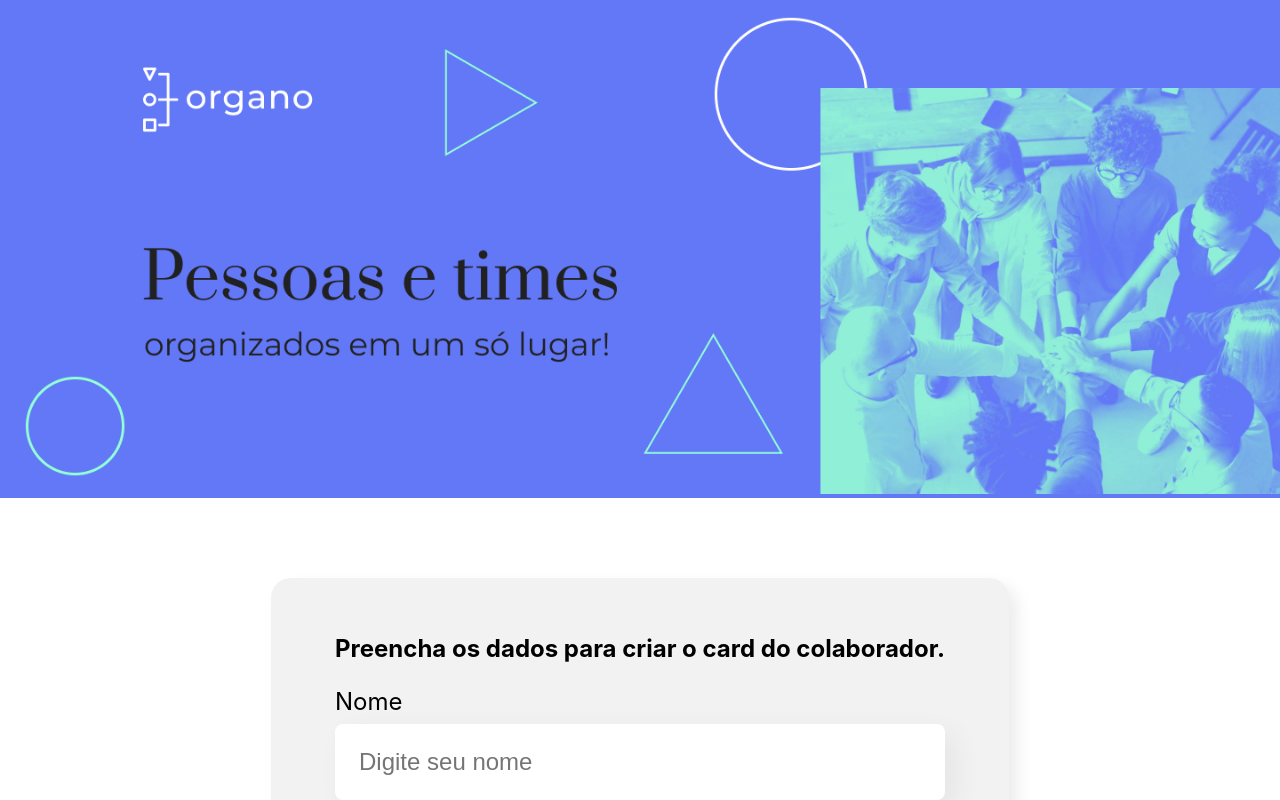
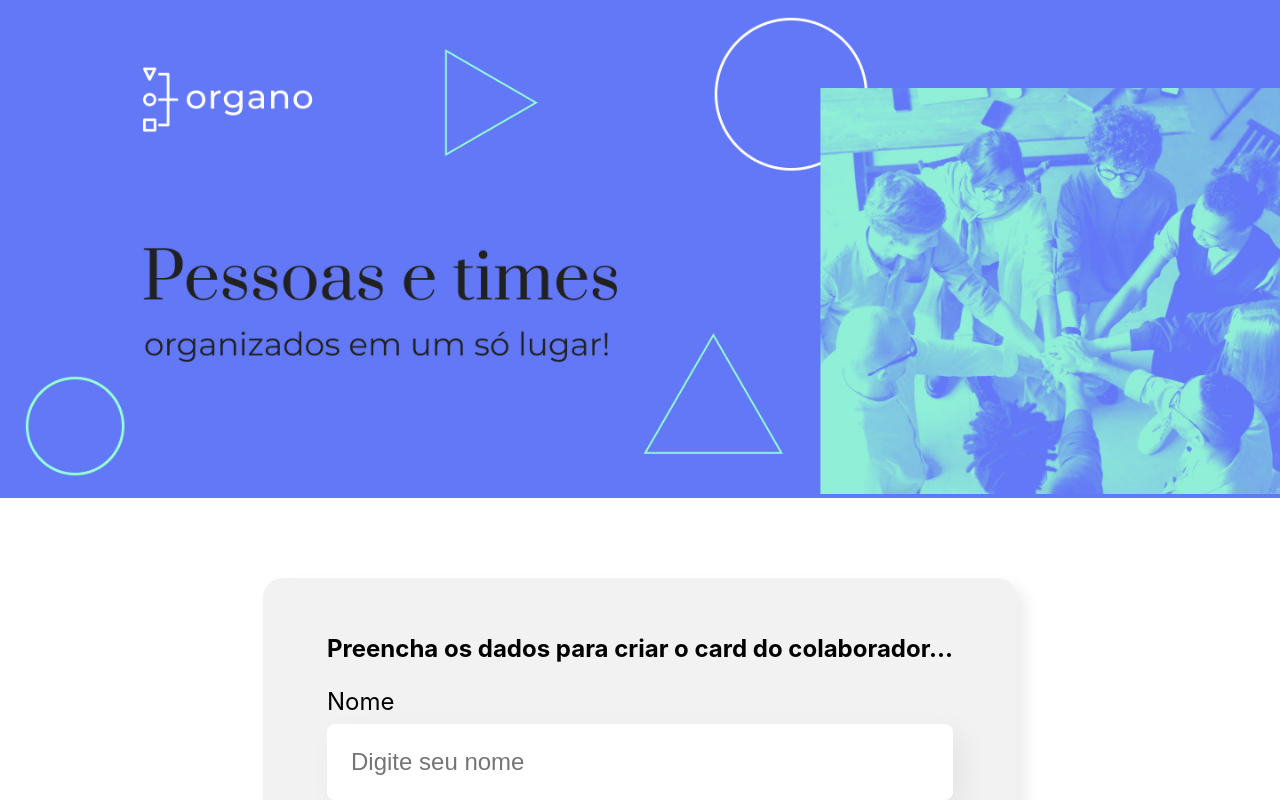
Before and after one commit to evertonflima04/organoDesenvolvimentoJavaScript, a React (Create React App) app: page / in a window 1280 px wide. Shown: the top 800 px of the page. Built offline with nearby package versions, Linux system fonts and the light colour scheme; the HTML template or start-up script is replaced by a standard one.

Commit message:
testando git

```diff
--- a/src/componentes/Formulario/index.js
+++ b/src/componentes/Formulario/index.js
@@ -26,7 +26,7 @@ const Formulario = (props) => {
   return (
     <section className="formulario">
       <form onSubmit={aoSalvar}>
-        <h2>Preencha os dados para criar o card do colaborador.</h2>
+        <h2>Preencha os dados para criar o card do colaborador... </h2>
         <CampoTexto
           obrigatorio={true}
           label="Nome"
```
